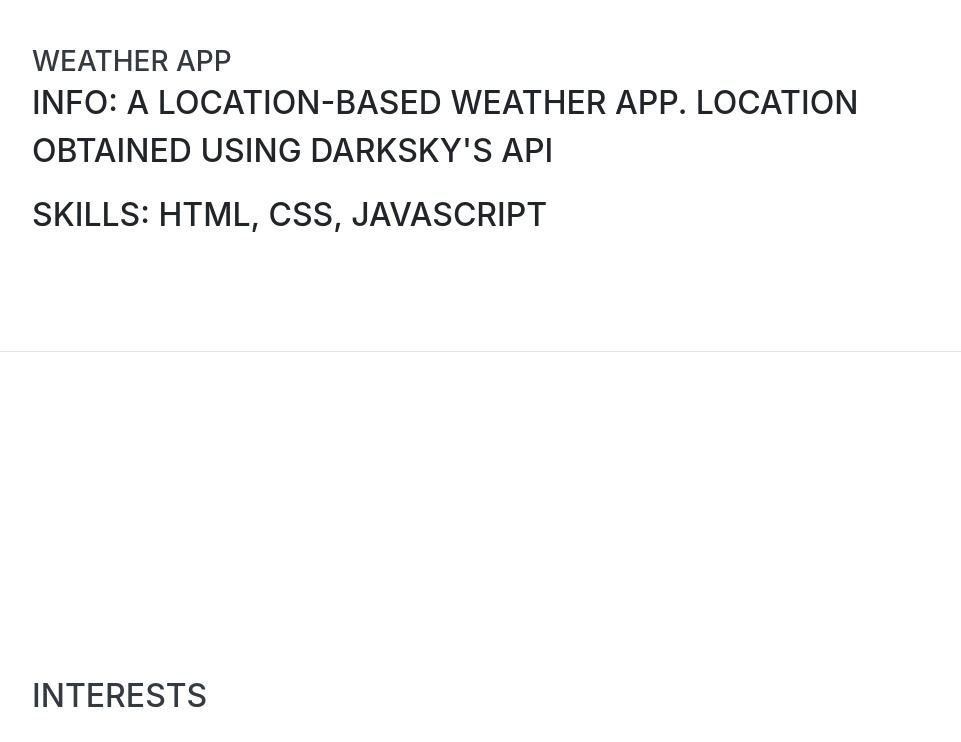
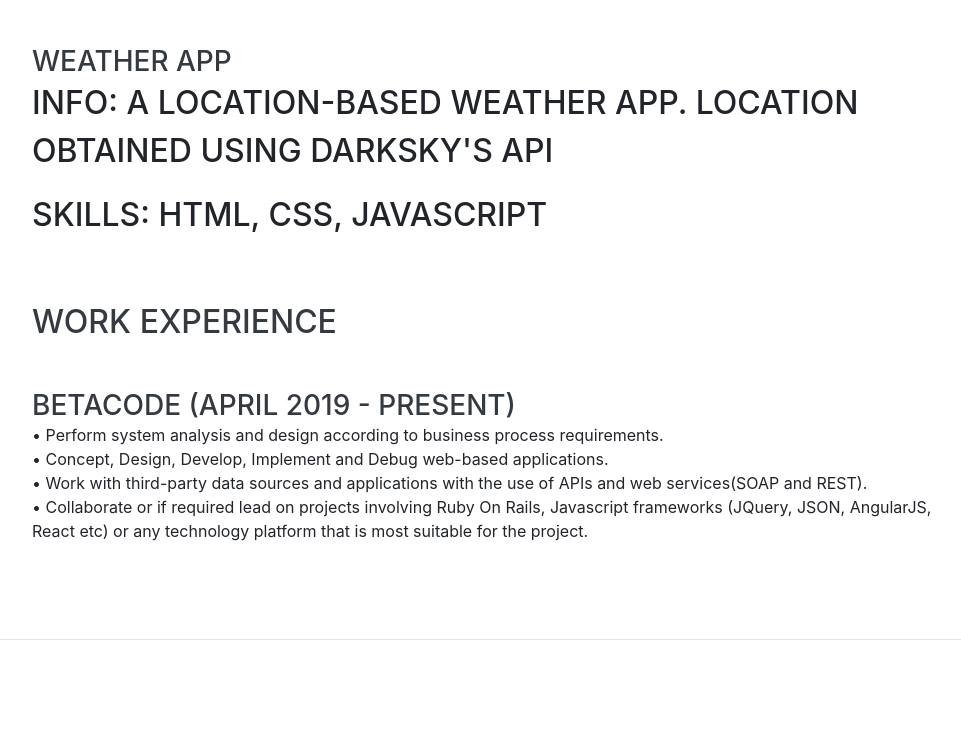
Before and after one commit to markgmz92/markgmz92.github.io, a website with bundled scripts: page index.html in a window 1280 px wide. Shown: the part 3876-4618 px from the top of the page, without its empty margins (288-1249 px from the left). Built offline with nearby package versions, Linux system fonts and the light colour scheme; a web font is replaced by a local one.

Commit message:
Updated experience info and styling

```diff
--- a/index.html
+++ b/index.html
@@ -15,14 +15,16 @@
     <link href="vendor/fontawesome-free/css/all.min.css" rel="stylesheet">
     <!-- Custom styles for this template -->
     <link href="css/resume.min.css" rel="stylesheet">
-    <link rel="stylesheet" href="https://cdn.rawgit.com/konpa/devicon/df6431e323547add1b4cf45992913f15286456d3/devicon.min.css">
+    <link rel="stylesheet"
+        href="https://cdn.rawgit.com/konpa/devicon/df6431e323547add1b4cf45992913f15286456d3/devicon.min.css">
 </head>
 
 <body id="page-top">
     <nav class="navbar navbar-expand-lg navbar-dark bg-primary fixed-top" id="sideNav">
         <a class="navbar-brand js-scroll-trigger" href="#page-top">
         </a>
-        <button class="navbar-toggler" type="button" data-toggle="collapse" data-target="#navbarSupportedContent" aria-controls="navbarSupportedContent" aria-expanded="false" aria-label="Toggle navigation">
+        <button class="navbar-toggler" type="button" data-toggle="collapse" data-target="#navbarSupportedContent"
+            aria-controls="navbarSupportedContent" aria-expanded="false" aria-label="Toggle navigation">
             <span class="navbar-toggler-icon"></span>
         </button>
         <div class="collapse navbar-collapse" id="navbarSupportedContent">
@@ -57,7 +59,8 @@
                 <div class="subheading mb-5">
                     <a class="phone number">Handphone number:+60125122419</a>
                 </div>
-                <p class="lead mb-5">"Programming is a skill best acquired by practice and example rather than from books." - Alan Turing </p>
+                <p class="lead mb-5">"Programming is a skill best acquired by practice and example rather than from
+                    books." - Alan Turing </p>
                 <div class="subheading mb-5">
                     <img src="https://img.icons8.com/ios/50/000000/marker.png">
                     <a href="#">Kuala Lumpur, MY</a>
@@ -131,9 +134,6 @@
                         <i class="devicon-javascript-plain colored"></i>
                     </li>
                     <li class="list-inline-item">
-                        <i class="devicon-sass-original colored"></i>
-                    </li>
-                    <li class="list-inline-item">
                         <i class="devicon-react-original colored"></i>
                     </li>
                     <li class="list-inline-item">
@@ -144,6 +144,9 @@
                     </li>
                     <li class="list-inline-item">
                         <i class="devicon-git-plain colored"></i>
+                    </li>
+                    <li class="list-inline-item">
+                        <i class="devicon-postgresql-plain-wordmark colored"></i>
                     </li>
                 </ul>
             </div>
@@ -164,7 +167,8 @@
                     <div class="resume-content">
                         <h3 class="mb-0">Crypto</h3>
                         <div class="subheading mb-3">
-                            Info: A crypto currency listing website that extracts hourly, daily and weekly crypto currency data through coinmarketcap's API.
+                            Info: A crypto currency listing website that extracts hourly, daily and weekly crypto
+                            currency data through coinmarketcap's API.
                         </div>
                         <div class="subheading mb-3">Skills: HTML, CSS, Ruby, Rails </div>
                     </div>
@@ -205,13 +209,35 @@
                         <div class="subheading mb-3">Skills: HTML, CSS, JavaScript </div>
                     </div>
                 </div>
+                <h2 class="mb-5"> Work Experience</h2>
+                <div class="resume-item d-flex flex-column flex-md-row justify-content-between mb-5">
+                    <div class="resume-content">
+                        <h3 class="mb-0">Betacode (April 2019 - Present)</h3>
+
+                        <div>• Perform system analysis and design according to business process requirements.
+                        </div>
+                        <div>• Concept, Design, Develop, Implement and Debug web-based applications.</div>
+                        <div>
+                            • Work with third-party data sources and applications with the use of APIs and
+                            web services(SOAP and REST).</div>
+                        <div>
+                            • Collaborate or if required lead on projects involving Ruby On Rails,
+                            Javascript
+                            frameworks
+                            (JQuery, JSON, AngularJS,
+                            React etc) or any technology platform that is most suitable for the project.</div>
+                    </div>
+                </div>
+
             </div>
         </section>
         <hr class="m-0">
         <section class="resume-section p-3 p-lg-5 d-flex align-items-center" id="interests">
             <div class="w-100">
                 <h2 class="mb-5">Interests</h2>
-                <p>Apart from web development, I also have interests in A.I, finance, pop culture, sports. I am also a massive Star Wars nerd. Always look up onto the heavens - You never know when the Millennium Falcon will fly by. </p>
+                <p>Apart from web development, I also have interests in A.I, finance, pop culture, sports. I am also a
+                    massive Star Wars nerd. Always look up onto the heavens - You never know when the Millennium Falcon
+                    will fly by. </p>
             </div>
         </section>
     </div>
```
